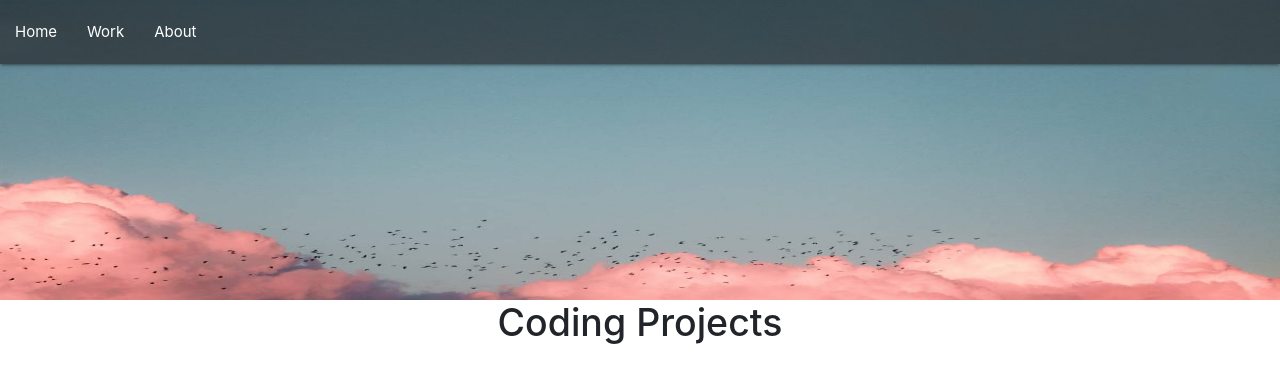
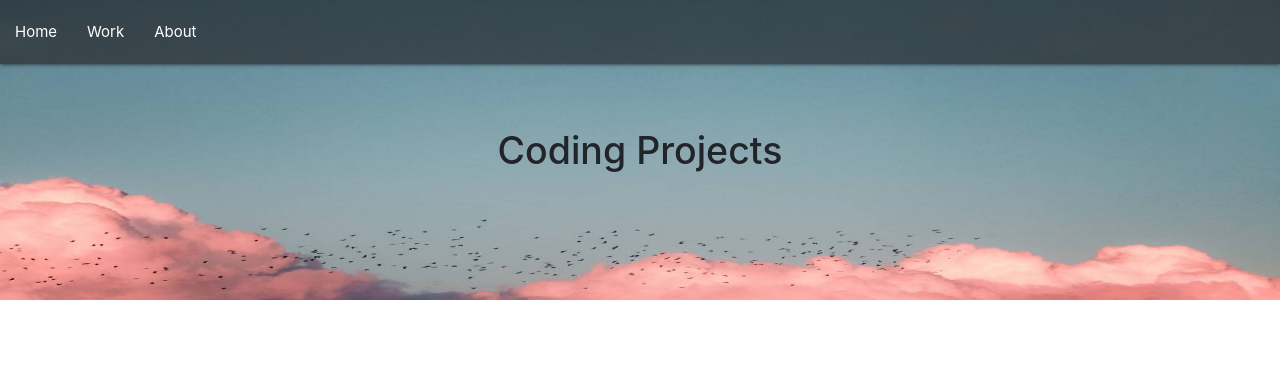
Before and after one commit to a-telier/portfolio, a Flask app: page /work in a window 1280 px wide. Shown: the top 383 px of the page. Run offline with Flask 2, Linux system fonts and the light colour scheme; data that the repository does not hold is empty; some libraries are stand-ins or nearby versions.

Commit message:
debugged landing banner in Work and correct centering of floating text

```diff
--- a/templates/base.html
+++ b/templates/base.html
@@ -54,6 +54,8 @@
   /* Navigation */
   #navbar{
       background-color: rgba(12, 1, 1, 0.5);
+      position: absolute;
+      z-index: 3;
   }
   .nav-link{
       font-size: 1.2em;
--- a/templates/index.html
+++ b/templates/index.html
@@ -11,7 +11,11 @@
     height: 800px;
     z-index:-1;">
         <div class="row mx-auto my-auto w-100"
-        style="height:800px;">
+        style="
+        height:800px;
+        display: flex;
+        justify-content: left;
+        align-items: left;">
             <!-- Image -->
             <img src="{{url_for('static', filename='img/4.jpg')}}"
             class="fixed-top"
--- a/templates/work.html
+++ b/templates/work.html
@@ -6,31 +6,32 @@
 {% endblock %}
 
 {% block body %}
-<section id="" class="container-fluid fixed-top"
+<section id="" class="container-fluid mt-0"
 style="
-z-index:-1;
 height:300px;
 padding:0;">
-    <div class="row mx-auto my-auto w-100 h-100"
-    style="margin:0;">
+    <div class="row mx-auto my-auto w-100 h-100 mt-0"
+    style="
+      display: flex;
+      justify-content: center;
+      align-items: center;">
         <!-- Image -->
         <img id=""
         src="{{url_for('static', filename='img/4.jpg')}}"
-        class="w-100"
+        class="w-100 mt-0"
         style="
         height: 300px;
         background-size: cover;
-        background-repeat: no-repeat;
-        z-index: -1 !important;">
+        background-repeat: no-repeat;">
         <!-- Text -->
-        <h1 class="text-center my-auto mx-auto"
-        style="">
+        <h1 class="text-center my-auto mx-auto mt-2"
+        style="position:absolute;">
             Coding Projects
         </h1>
     </div>
 </section>
-<section class="container" style="z-index:-1;">
-<div style="height:20vw;"></div>
+<section class="container"
+style="">
 {% for project in projects %}
 {% if loop.index % 2 != 0 %}
 <div class="row bg-white m-1 my-5 p-2 animate__animated animate__fadeInLeftBig">
```
